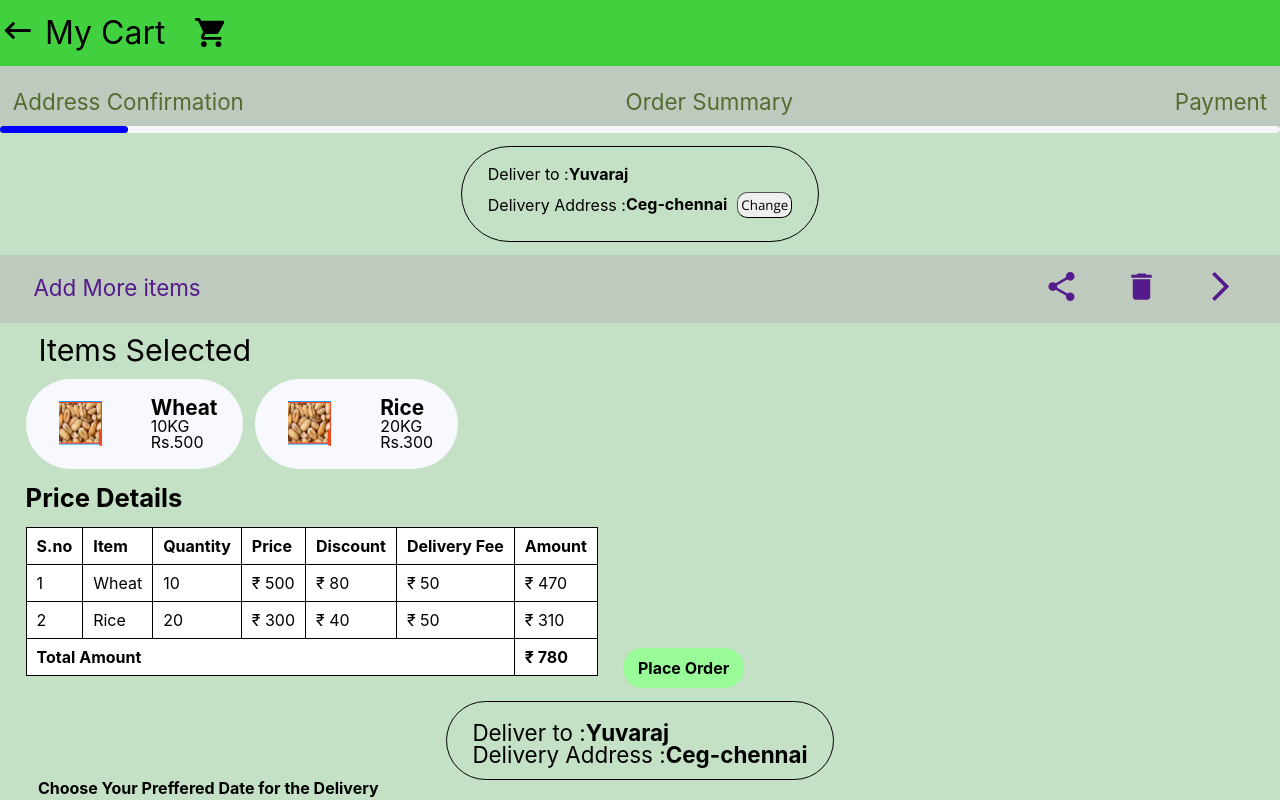
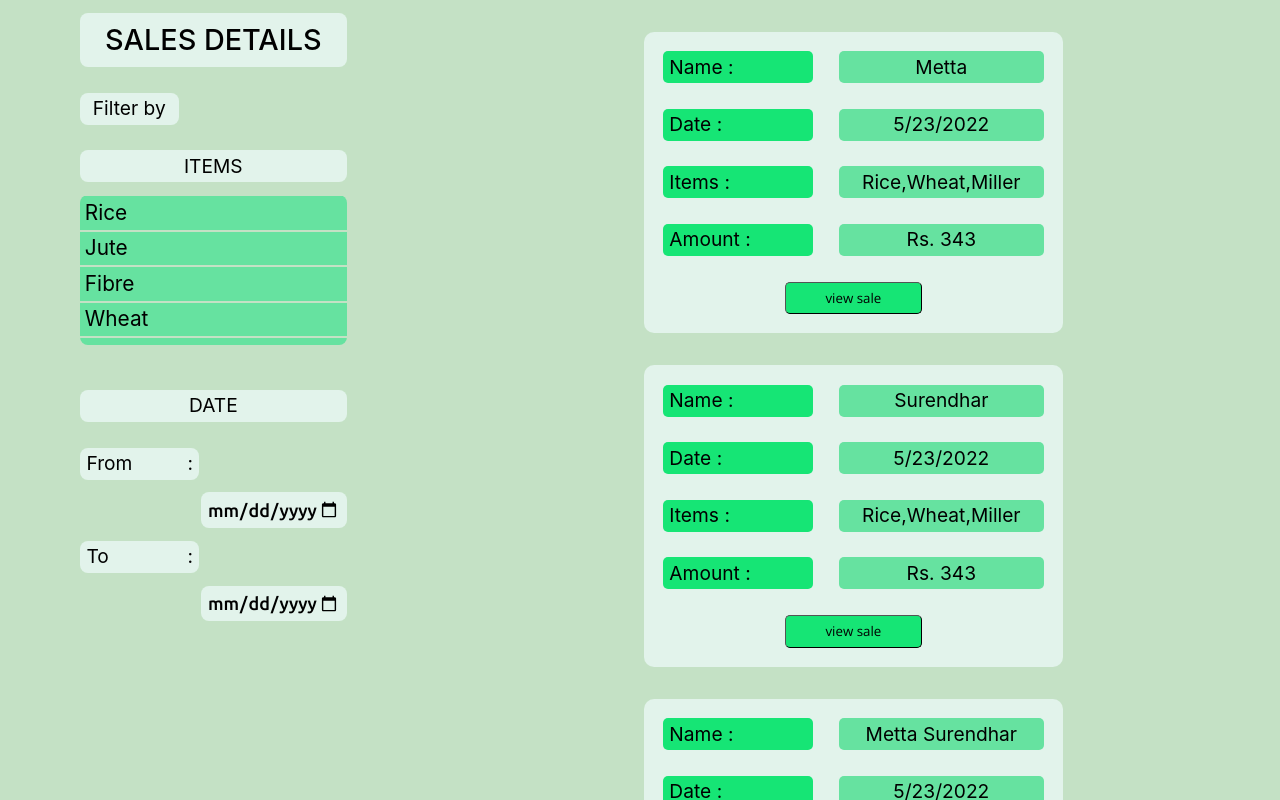
Before and after one commit to sanjith-s/farmenience, a React (Vite) app: page / in a window 1280 px wide. Shown: the top 800 px of the page. Built offline with nearby package versions, Linux system fonts and the light colour scheme.

Commit message:
react scroll installed

```diff
--- a/package.json
+++ b/package.json
@@ -19,6 +19,7 @@
     "react-google-recaptcha": "^2.1.0",
     "react-multivalue-text-input": "^1.0.0",
     "react-router-dom": "^6.4.3",
+    "react-scroll": "^1.8.8",
     "react-select": "^5.6.1",
     "validator": "^13.7.0",
     "web-vitals": "^2.1.4"
--- a/src/App.jsx
+++ b/src/App.jsx
@@ -12,7 +12,7 @@ function App() {
     <div>
       <BrowserRouter>
         <Routes>
-          <Route path="/" element={<PageM12 />} />
+          <Route path="/" element={<PageM3 />} />
           <Route path="/ordersummary" />
         </Routes>
       </BrowserRouter>
```
Also changed, not shown: 1 other file (tests, documents, lock files or other folders).
